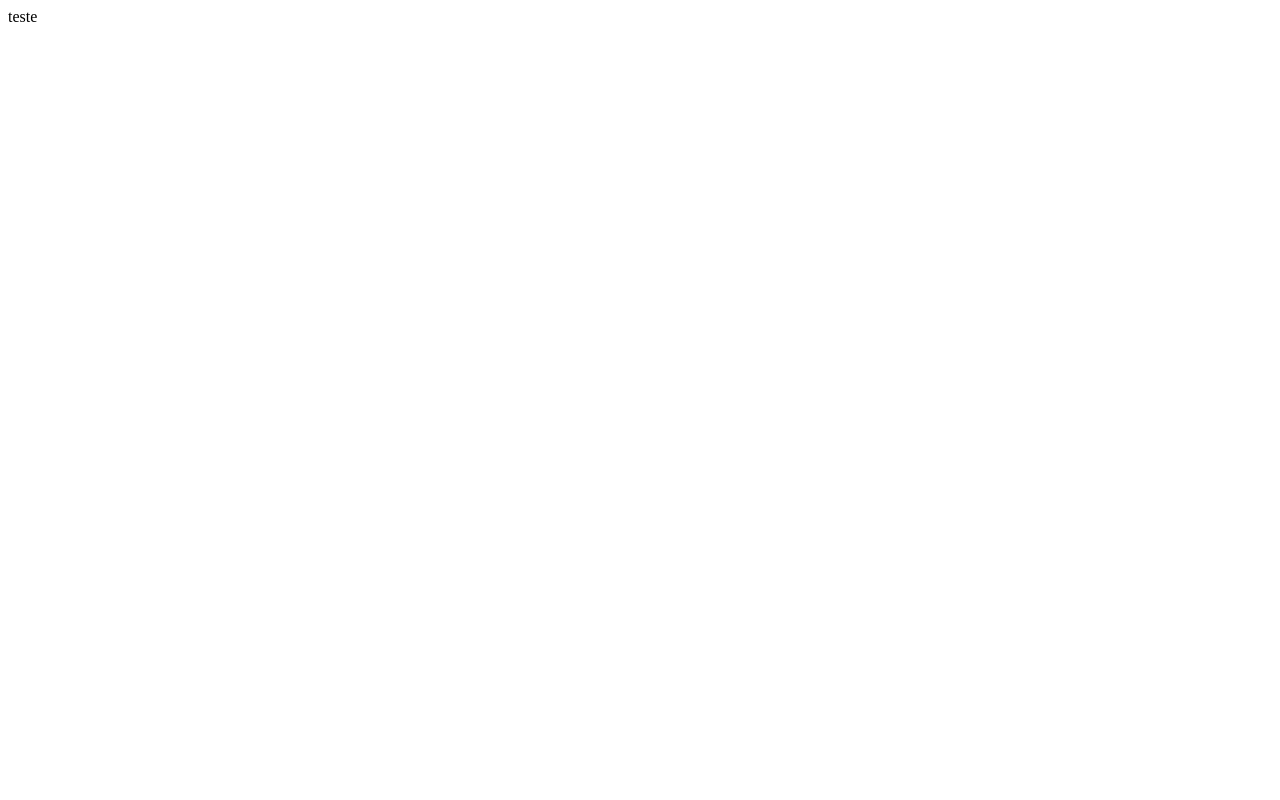
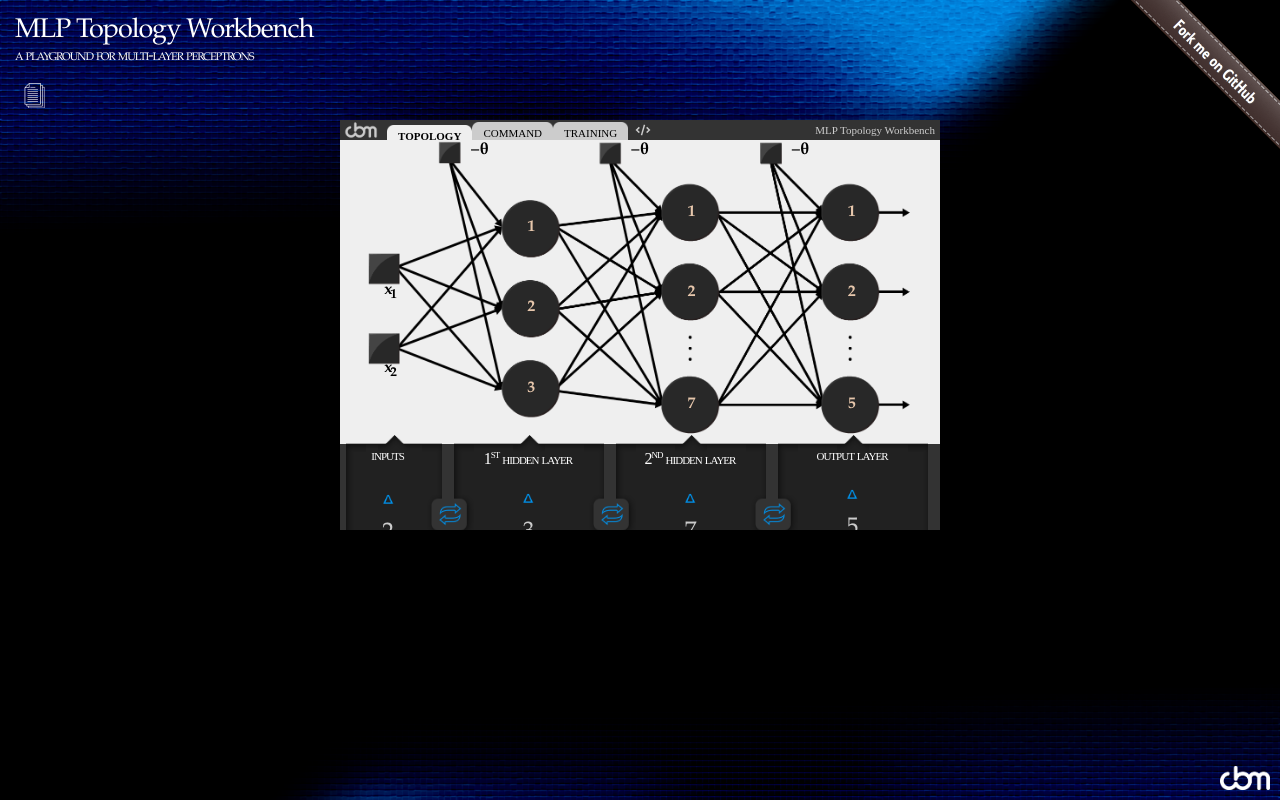
Before and after one commit to moretticb/MTW, a plain HTML site: page index.html in a window 1280 px wide. Drawn offline with Linux system fonts and the light colour scheme.

Commit message:
hotsite commit

```diff
--- a/index.html
+++ b/index.html
@@ -1 +1,173 @@
-teste
+<!DOCTYPE HTML PUBLIC "-//W3C//DTD HTML 4.01//EN" "http://www.w3.org/TR/html4/strict.dtd">
+<html>
+<head>
+<meta http-equiv="Content-Type" content="text/html; charset=utf-8">
+
+<style>
+
+html, body {
+	margin: 0px;
+	padding: 0px;
+	background-color: #000;
+
+	background-image: url("bg.png");
+	background-size: 100%;
+	background-repeat: no-repeat;
+
+	font-family: "Palatino Linotype", "Book Antiqua", Palatino, serif;
+	letter-spacing: -1px;
+}
+
+iframe {
+	position: absolute;
+	left: 50%;
+	top: 50%;
+	margin-top: -280px;
+	margin-left: -300px;
+	z-index: 2;
+}
+
+.forkRibbon {
+	display: inline-block;
+	width: 149px;
+	height: 149px;
+
+	position: relative;
+	z-index: 10;
+
+	background-image: url("forkRibbonDark.png");
+	background-size: 149px;
+
+	float:right;
+
+	/*background-color: #0f0;*/
+}
+
+.left {
+	float: left;
+	color: #FFF;
+	padding: 15px 0px 0px 15px;
+}
+
+.left .title {
+	font-size: 27px;
+	float: left;
+}
+
+.left .subtitle {
+	display: inline-block;
+	font-variant: small-caps;
+	clear: left;
+	float: left;
+
+}
+
+.bottomBg {
+	display: inline-block;
+	width: 100%;
+	height: 150px;
+
+	position: absolute;
+	top: 100%;
+	left: 0px;
+	margin-top: -150px;
+
+	/*background-color: #0f0;*/
+
+	background-image: url("bg2.png");
+	background-size: 100%;
+	background-position: top right;
+	background-repeat: no-repeat;
+}
+
+.cbmlogo {
+	display: inline-block;
+	float: right;
+	width: 50px;
+	height: 30px;
+
+	background-image: url("cbmlogo.png");
+	background-repeat: no-repeat;
+	background-size: 50px;
+	background-position: right bottom;
+
+	margin: 110px 10px 0px 0px;
+}
+
+.btns {
+	clear: left;
+	float: left;
+	margin-top: 10px;
+	font-variant: small-caps;
+	text-align: center;
+}
+
+.btns a {
+	color: transparent;
+}
+
+.docsBtn {
+	display: inline-block;
+	width: 40px;
+	height: 40px;
+
+	background-image: url("docsBtn.png");
+	background-size: 40px;
+	background-repeat: no-repeat;
+	color: inherit;
+}
+
+.btnCaption {
+	position: relative;
+	top: 35px;
+}
+
+.docsBtn:hover {
+	background-position: left bottom;
+	color: #FFF;
+}
+
+</style>
+
+<script>
+
+window.onload = function(){
+	var frame = document.getElementsByTagName("iframe")[0];
+	frame.focus();
+
+	if(window.location.hash.length > 0){
+		window.onhashchange();
+	}
+}
+
+window.onhashchange = function(){
+	var frame = document.getElementsByTagName("iframe")[0];
+	frame.src = "/MTW/Tool/embed.html"+window.location.hash;
+}
+
+</script>
+
+<title>MLP Topology Workbench</title>
+</head>
+<body>
+
+<div class="left">
+	<div class="title">MLP Topology Workbench</div>
+	<div class="subtitle">a playground for multi-layer perceptrons</div>
+
+	<div class="btns">
+		<a href="#" target="_blank"><div class="docsBtn" title="Read the documentation"><div class="btnCaption">docs</div></div></a>
+	</div>
+
+</div>
+
+<a href="http://www.github.com/moretticb/MTW" target="_blank"><div class="forkRibbon"></div></a>
+
+<iframe frameborder="0" width="600" height="560" src="../tool/embed.html"></iframe>
+
+<div class="bottomBg">
+	<a href="http://www.moretticb.com" target="_blank"><div class="cbmlogo"></div></a>
+</div>
+
+</body>
+</html>
```
Also changed, not shown: index2.html (deleted, +0 -1 lines), bg.png (added), bg2.png (added), cbmlogo.png (added), docsBtn.png (added), forkRibbonDark.png (added).
